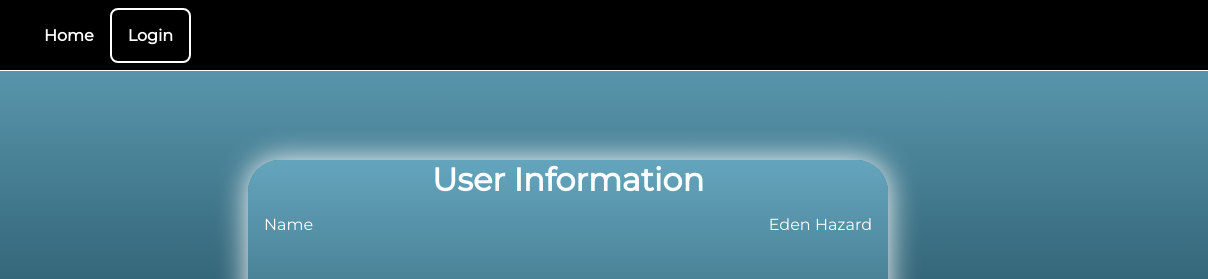
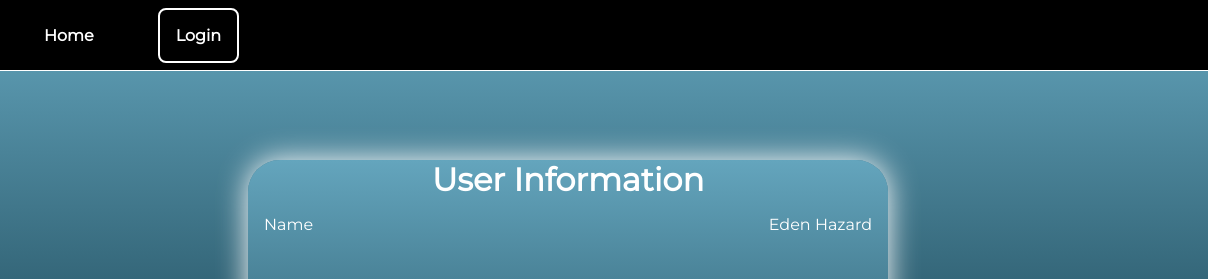
Before and after one commit to xGunther/Homework-Assignment-3, a website: page html/user-information.pug in a window 1280 px wide. Shown: the top 279 px of the page, 72-1280 px from the left. Drawn offline with nearby package versions, Linux system fonts and the light colour scheme; files that its build step writes are made by us from their sources; files whose address does not match are found by name.

Commit message:
added comments everywhere

```diff
--- a/public/css/form.css
+++ b/public/css/form.css
@@ -1,3 +1,4 @@
+/*this css file is used for every page that mainly consists of a form*/
 *{
     margin: 0;
     padding: 0;
--- a/public/css/information.css
+++ b/public/css/information.css
@@ -1,3 +1,4 @@
+/*this css file is used for the user information page*/
 *{
     margin: 0;
     padding: 0;
@@ -115,6 +116,7 @@ body {
 .login-link{
     border: 2px solid white;
     border-radius: .5em;
+    margin-left: 3em;
 }
 .navigation__links, .login-link{
     color: white;
--- a/public/css/main.css
+++ b/public/css/main.css
@@ -1,3 +1,4 @@
+/*this css file is used for the index pages*/
 *{
     margin: 0;
     padding: 0;
--- a/public/css/movie-page.css
+++ b/public/css/movie-page.css
@@ -1,3 +1,4 @@
+/*this css file is used for the movie description pages*/
 *{
     margin: 0;
     padding: 0;
--- a/public/js/login.js
+++ b/public/js/login.js
@@ -1,3 +1,4 @@
+//this file will handle a correct or incorrect login attempt
 document.querySelector(".login-wrapper__form").addEventListener("submit", async (event) => {
     event.preventDefault();
 
--- a/public/js/main.js
+++ b/public/js/main.js
@@ -1,3 +1,4 @@
+//this file handles events for the main movie pages and general elements, like the hamburger menu
 const hamburgerMenu = document.getElementsByClassName("hamburger-menu")[0];
 const mobileNavigation = document.getElementsByClassName("navigation--mobile")[0];
 const moviePoster = document.getElementsByClassName("movie-card__poster");
--- a/public/js/movie-page-one.js
+++ b/public/js/movie-page-one.js
@@ -1,3 +1,4 @@
+//this file handles the generation of the posters (images) and headers on the first index page
 const moviePosterIndex = document.getElementsByClassName("movie-card__poster");
 const movieHeaderIndex  = document.getElementsByClassName("movie-card__header");
 const posterArray = Array.from(moviePosterIndex);
@@ -20,6 +21,7 @@ function fetchMovies() {
     });
 }
 
+//fetching movies
 document.addEventListener("DOMContentLoaded", () => {
   fetchMovies();
 });
--- a/public/js/movie-page-two.js
+++ b/public/js/movie-page-two.js
@@ -1,3 +1,4 @@
+//this file handles the generation of the posters (images) and headers on the second index page
 const moviePosterIndex2 = document.getElementsByClassName("movie-card__poster");
 const movieHeaderIndex2  = document.getElementsByClassName("movie-card__header");
 const posterArray = Array.from(moviePosterIndex2);
@@ -18,7 +19,7 @@ function fetchMovies() {
       console.error(error);
     });
 }
-
+//fetching movies
 document.addEventListener("DOMContentLoaded", () => {
   fetchMovies();
 });
--- a/public/js/movie.js
+++ b/public/js/movie.js
@@ -1,3 +1,4 @@
+//this file handles the movie description page where the movie information can be seen. It displays the name, trailer, description and credits.
 let movieIdPlusOne;
 let i;
 let movieId = new URL(window.location).searchParams.get("id");
@@ -84,6 +85,7 @@ function fetchMovieDescriptions() {
         });
 
 }
+//fetching movie descriptions
 document.addEventListener("DOMContentLoaded", () => {
         fetchMovieDescriptions();
 });
--- a/public/js/order.js
+++ b/public/js/order.js
@@ -1,3 +1,4 @@
+//this file handles the orders by displaying all the movies and their corresponding times
 const movieOptionIndex = document.getElementsByClassName("movie-option");
 const movieTimeOne = document.getElementById("movie-time-one");
 const movieTimeTwo = document.getElementById("movie-time-two");
@@ -31,10 +32,11 @@ function fetchTimes(){
     console.error(error);
   });
 }
+//fetching movie names
 document.addEventListener("DOMContentLoaded", () => {
   fetchMovies();
 });
-
+//fetching movie times
 movieSelect.addEventListener("change", () => {
   fetchTimes();
 });
--- a/public/js/signup.js
+++ b/public/js/signup.js
@@ -1,3 +1,4 @@
+//this file will handle a correct or incorrect signup attempt
 document.querySelector(".sign-up-wrapper__form").addEventListener("submit", async (event) => {
   event.preventDefault();
 
```
Also changed, not shown: html/index-page-2.html (+1 -0 lines), html/index.html (+1 -0 lines), html/login.html (+1 -0 lines), html/order.html (+1 -0 lines), html/signup.html (+1 -0 lines), html/user-information.html (+1 -0 lines), readme.txt, 1 other file.
